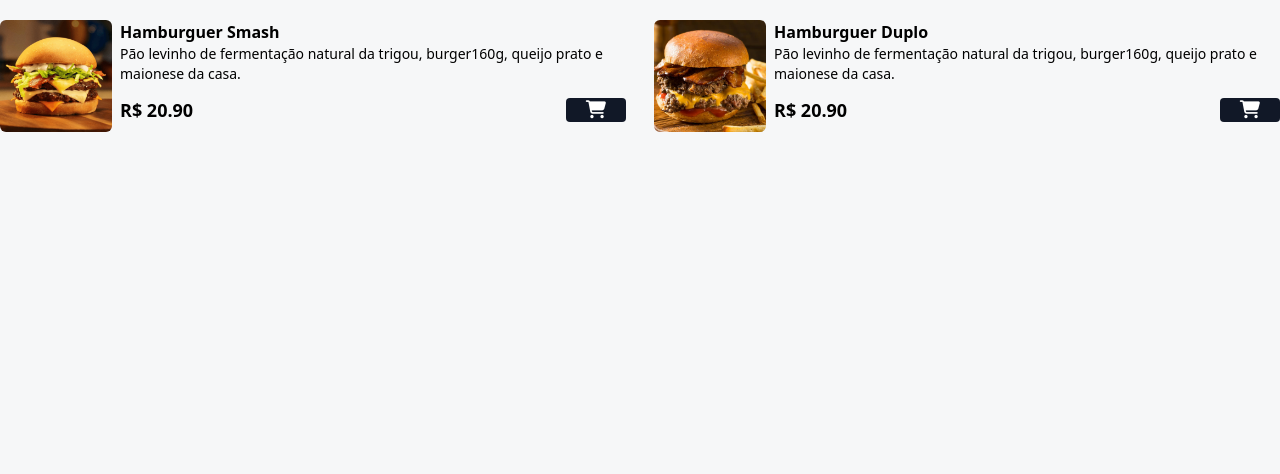
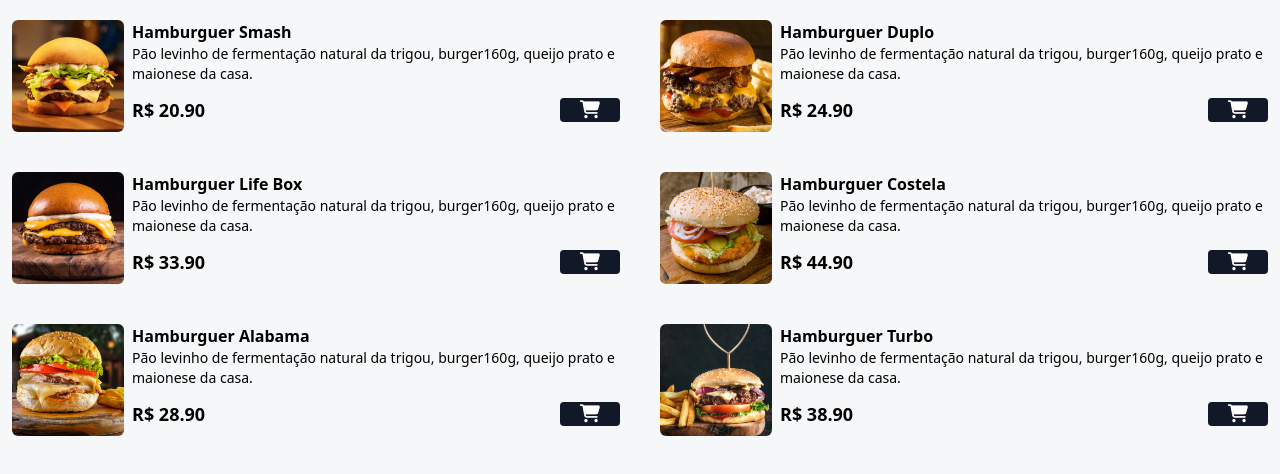
Before and after one commit to BrennoAlenkar/cardapio, a website: page index.html in a window 1280 px wide. Shown: the part 496-970 px from the top of the page. Before the commit the page ends 800 px from the top, so only its background shows below. Drawn offline with Linux system fonts and the light colour scheme.

Commit message:
Atualizei

```diff
--- a/index.html
+++ b/index.html
@@ -34,7 +34,7 @@
 
     <!-- MENU-->
     <div id="menu">
-        <main class="grid grid-cols-1 md:grid-cols-2 gap-7 mx-auto max-w-7xl">
+        <main class="grid grid-cols-1 md:grid-cols-2 gap-7 md:gap-10 mx-auto max-w-7xl px-3 mb-16">
 
             <div class="flex gap-2">
                 <img src="assets/hamb-1.png" alt="Hamburguer"
@@ -68,9 +68,93 @@
                         casa.</p>
 
                     <div class="flex items-center gap-2 justify-between mt-3">
-                        <p class="font-bold text-lg">R$ 20.90</p>
+                        <p class="font-bold text-lg">R$ 24.90</p>
                         <button class="bg-gray-900 px-5 rounded add-to-cart-btn" data-name="Hamburguer Smash"
-                            data-price="20.90">
+                            data-price="24.90">
+
+                            <i class="fa-solid fa-cart-shopping text-lg text-white"></i>
+                        </button>
+                    </div>
+                </div>
+            </div>
+
+            <div class="flex gap-2">
+                <img src="assets/hamb-3.png" alt="Hamburguer"
+                    class="w-28 h-28 rounded-md hover:scale-110 hover:-rotate-2 duration-300">
+
+                <div>
+                    <p class="font-bold">Hamburguer Life Box</p>
+                    <p class="text-sm">Pão levinho de fermentação natural da trigou, burger160g, queijo prato e maionese
+                        da
+                        casa.</p>
+
+                    <div class="flex items-center gap-2 justify-between mt-3">
+                        <p class="font-bold text-lg">R$ 33.90</p>
+                        <button class="bg-gray-900 px-5 rounded add-to-cart-btn" data-name="Hamburguer Smash"
+                            data-price="33.90">
+
+                            <i class="fa-solid fa-cart-shopping text-lg text-white"></i>
+                        </button>
+                    </div>
+                </div>
+            </div>
+
+            <div class="flex gap-2">
+                <img src="assets/hamb-4.png" alt="Hamburguer"
+                    class="w-28 h-28 rounded-md hover:scale-110 hover:-rotate-2 duration-300">
+
+                <div>
+                    <p class="font-bold">Hamburguer Costela</p>
+                    <p class="text-sm">Pão levinho de fermentação natural da trigou, burger160g, queijo prato e maionese
+                        da
+                        casa.</p>
+
+                    <div class="flex items-center gap-2 justify-between mt-3">
+                        <p class="font-bold text-lg">R$ 44.90</p>
+                        <button class="bg-gray-900 px-5 rounded add-to-cart-btn" data-name="Hamburguer Smash"
+                            data-price="44.90">
+
+                            <i class="fa-solid fa-cart-shopping text-lg text-white"></i>
+                        </button>
+                    </div>
+                </div>
+            </div>
+
+            <div class="flex gap-2">
+                <img src="assets/hamb-5.png" alt="Hamburguer"
+                    class="w-28 h-28 rounded-md hover:scale-110 hover:-rotate-2 duration-300">
+
+                <div>
+                    <p class="font-bold">Hamburguer Alabama</p>
+                    <p class="text-sm">Pão levinho de fermentação natural da trigou, burger160g, queijo prato e maionese
+                        da
+                        casa.</p>
+
+                    <div class="flex items-center gap-2 justify-between mt-3">
+                        <p class="font-bold text-lg">R$ 28.90</p>
+                        <button class="bg-gray-900 px-5 rounded add-to-cart-btn" data-name="Hamburguer Smash"
+                            data-price="28.90">
+
+                            <i class="fa-solid fa-cart-shopping text-lg text-white"></i>
+                        </button>
+                    </div>
+                </div>
+            </div>
+
+            <div class="flex gap-2">
+                <img src="assets/hamb-6.png" alt="Hamburguer"
+                    class="w-28 h-28 rounded-md hover:scale-110 hover:-rotate-2 duration-300">
+
+                <div>
+                    <p class="font-bold">Hamburguer Turbo</p>
+                    <p class="text-sm">Pão levinho de fermentação natural da trigou, burger160g, queijo prato e maionese
+                        da
+                        casa.</p>
+
+                    <div class="flex items-center gap-2 justify-between mt-3">
+                        <p class="font-bold text-lg">R$ 38.90</p>
+                        <button class="bg-gray-900 px-5 rounded add-to-cart-btn" data-name="Hamburguer Smash"
+                            data-price="38.90">
 
                             <i class="fa-solid fa-cart-shopping text-lg text-white"></i>
                         </button>
```
Also changed, not shown: styles/output.css.
